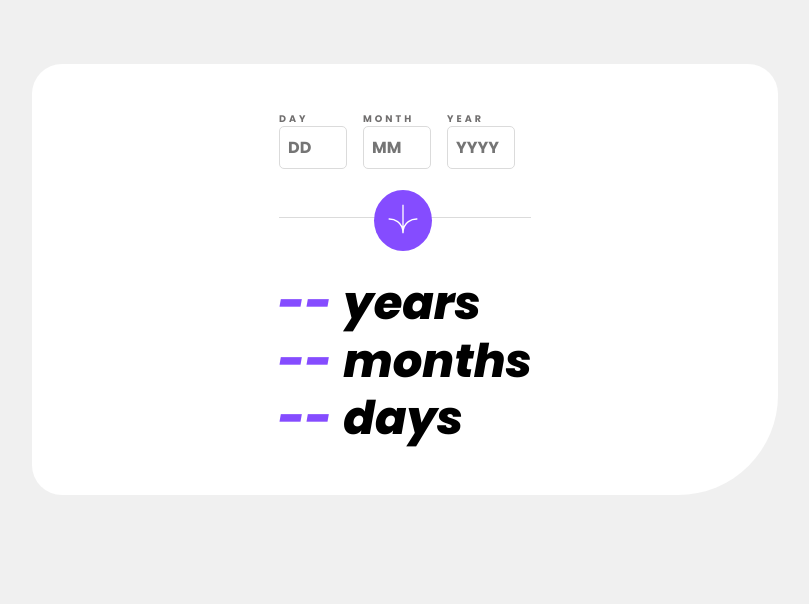
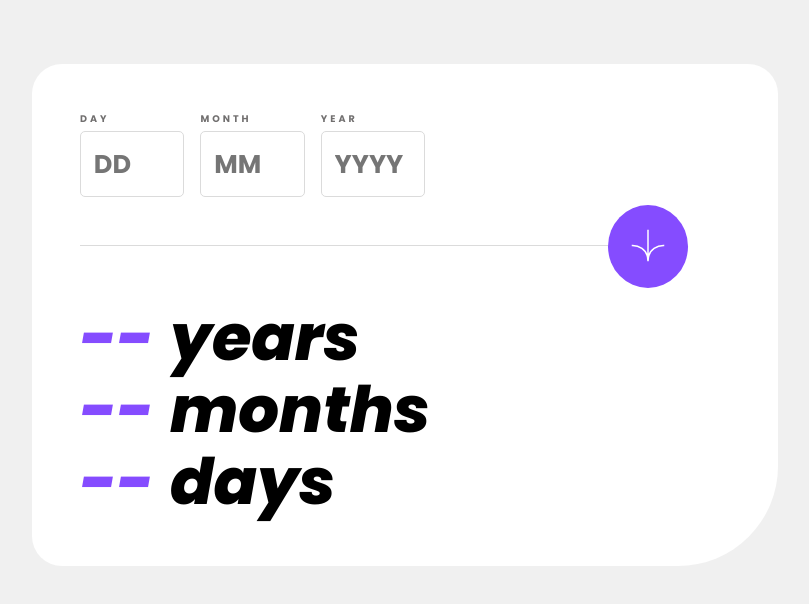
Before and after one commit to ananfito/age-calc-app, a React (Vite) app: page / in a window 1280 px wide. Shown: the top 604 px of the page, without its empty margins (235-1044 px from the left). Built offline with nearby package versions, Linux system fonts and the light colour scheme.

Commit message:
add CSS styling for responsive design

```diff
--- a/src/App.css
+++ b/src/App.css
@@ -7,12 +7,14 @@
   border-bottom-right-radius: 100px;
 }
 
+
+/* BASE STYLES */
+
 .container {
-  position: relative;
   display: flex;
   flex-direction: column;
-  justify-content: center;
-  align-items: center;
+  justify-content: flex-start;
+  align-items: flex-start;
 }
 
 
@@ -39,10 +41,11 @@
   color: var(--neutral-smoke-grey);
   font-size: .3rem;
   font-weight: var(--fw-bold);
+  margin-bottom: .5em;
 }
 
 .input {
-  width: 50px;
+  width: 3.125em;
   font-family: inherit;
   font-weight: var(--fw-bold);
   font-size: .5rem;
@@ -63,11 +66,10 @@
   background-color: var(--primary-purple);
   border-radius: 50%;
   padding: 1.05em;
-  margin: 1em auto;
   cursor: pointer;
   position: absolute;
-  top: 65px;
-  left: 95px;
+  top: 73%;
+  left: 39%;
 }
 
 .submit-btn:hover {
@@ -75,17 +77,14 @@
 }
 
 .btn-img {
-  width: 30px;
-  height: 30px;
+  width: 1.875em;
+  height: 1.875em;
 }
 
 /* RESULTS */
 
 .results {
   line-height: 1.8rem;
-}
-
-.results--number, .results--text {
   font-size: 1.45rem;
   font-weight: var(--fw-bolder);
   font-style: italic;
@@ -95,3 +94,73 @@
   color: var(--primary-purple);
   margin-right: .25em;
 }
+
+
+/* MEDIA QUERIES */
+
+@media (min-width: 400px) {
+  .form {
+    width: 100%;
+    max-width: 600px;
+  }
+
+  .input {
+    font-size: .65rem;
+    width: 2.95em;
+  }
+
+  .submit-btn {
+    top: 77%;
+    left: 85%;
+  }
+
+  .results {
+    font-size: 1.75rem;
+    line-height: 2rem;
+  }
+}
+
+@media (min-width: 475px) {
+  .input {
+    font-size: .75rem;
+    width: 3em;
+  }
+
+  .submit-btn {
+    top: 80%;
+    left: 88%;
+  }
+
+  .results {
+    font-size: 1.75rem;
+    line-height: 2.25rem;
+  }
+}
+
+@media (min-width: 500px) {
+  .input {
+    font-size: .80rem;
+  }
+
+  .submit-btn {
+    left: 92%;
+    padding: 1.25em;
+  }
+
+  .results {
+    font-size: 2rem;
+  }
+}
+
+@media (min-width: 600px) {
+  .submit-btn {
+    padding: 1.75em;
+    top: 70%;
+    left: 88%;
+  }
+
+  .btn-img {
+    width: 2.5em;
+    height: 2.5em;
+  }
+}
--- a/src/index.css
+++ b/src/index.css
@@ -25,6 +25,5 @@ body {
   font-family: var(--font-family);
   font-size: 1rem;
   background-color: var(--neutral-off-white);
-  /* height: 100vh; */
   padding: 2em .5em;
 }
```
